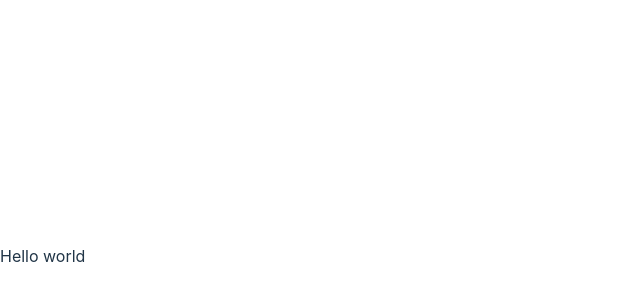
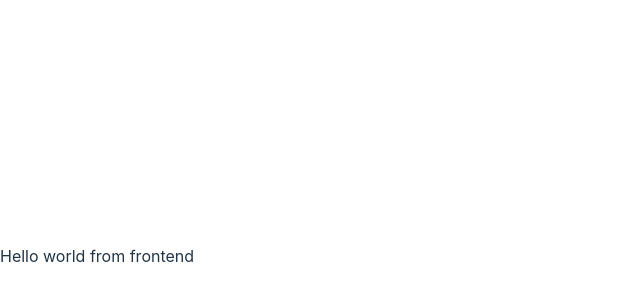
Before and after one commit to Dhanajayan-04/100xdevs, a React (Vite) app in the folder week-8/paytm/frontend/: page / in a window 1280 px wide. Shown: the part 144-444 px from the top of the page, without its empty margins (0-640 px from the left). Built offline with nearby package versions, Linux system fonts and the light colour scheme.

Commit message:
update App.jsx

```diff
--- a/week-8/paytm/frontend/src/App.jsx
+++ b/week-8/paytm/frontend/src/App.jsx
@@ -3,7 +3,7 @@ function App() {
 
   return (
     <div>
-        Hello world
+        Hello world from frontend
     </div>
   )
 }
```
